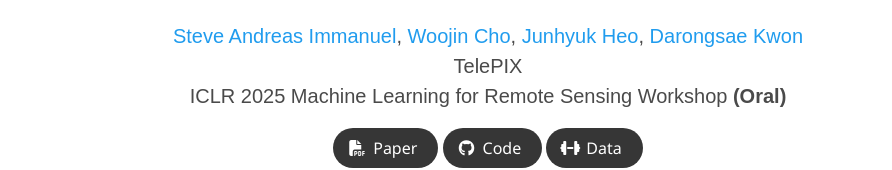
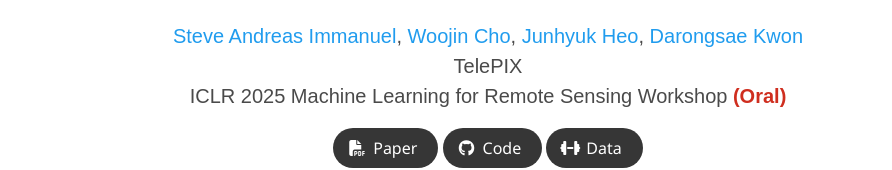
Before and after one commit to SteveImmanuel/rs-paint, a plain HTML site: page index.html in a window 1280 px wide. Shown: the part 213-383 px from the top of the page, without its empty margins (152-1044 px from the left). Drawn offline with nearby package versions, Linux system fonts and the light colour scheme; some icons are missing; a web font is replaced by a local one.

Commit message:
Change style color

```diff
--- a/index.html
+++ b/index.html
@@ -60,7 +60,7 @@
             </div>
 
             <div class="is-size-5 publication-authors">
-              <span class="author-block">TelePIX<br>ICLR 2025 Machine Learning for Remote Sensing Workshop <b>(Oral)</b></span>
+              <span class="author-block">TelePIX<br>ICLR 2025 Machine Learning for Remote Sensing Workshop <span style="color: #cf2e1f;"><b>(Oral)</b></span></span>
             </div>
 
             <div class="column has-text-centered">
```
